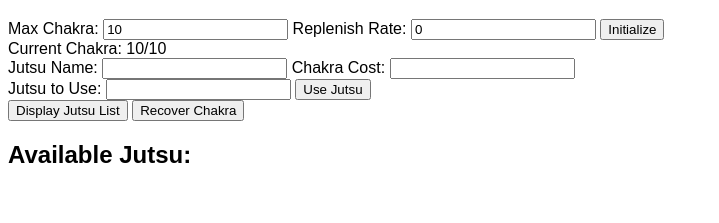
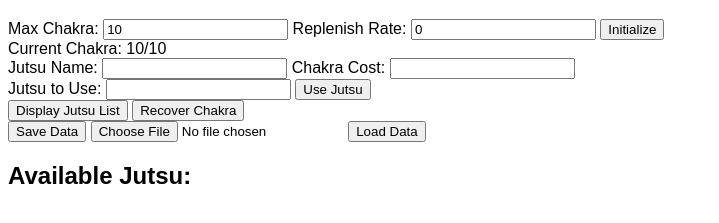
Before and after one commit to CodingOlive/Chakra-Tracker, a plain HTML site: page index.html in a window 1280 px wide. Shown: the part 61-284 px from the top of the page, without its empty margins (0-719 px from the left). Drawn offline with Linux system fonts and the light colour scheme.

Commit message:
Update index.html

```diff
--- a/index.html
+++ b/index.html
@@ -30,6 +30,11 @@
         <button onclick="displayJutsuList()">Display Jutsu List</button>
         <button onclick="recoverChakra()">Recover Chakra</button>
     </div>
+    <div>
+        <button onclick="saveData()">Save Data</button>
+        <input type="file" id="fileInput" accept=".txt">
+        <button onclick="loadData()">Load Data</button>
+    </div>
     <div id="jutsuList">
         <h2>Available Jutsu:</h2>
         <ul id="jutsuItems"></ul>
@@ -43,6 +48,7 @@
         const replenishRateInput = document.getElementById("replenishRate");
         const jutsuNameInput = document.getElementById("jutsuName");
         const jutsuCostInput = document.getElementById("jutsuCost");
+        const fileInput = document.getElementById("fileInput");
 
         function displayMessage(message, isError = true) {
             messageArea.textContent = message;
@@ -64,7 +70,6 @@
 
             chakraTracker = new ChakraTracker(maxChakra, replenishRate);
             updateDisplay();
-            saveData();
         }
 
         class ChakraTracker {
@@ -73,7 +78,7 @@
                 this.replenishRate = replenishRate;
                 this.currentChakra = this.maxChakra;
                 this.lastReplenishTime = Date.now();
-                this.jutsuList = JSON.parse(localStorage.getItem('jutsuList')) || {};
+                this.jutsuList = {}; // Initialize jutsuList here
             }
 
             replenish() {
@@ -169,23 +174,49 @@
 
         function saveData() {
             if (chakraTracker) {
-                localStorage.setItem('maxChakra', chakraTracker.maxChakra);
-                localStorage.setItem('replenishRate', chakraTracker.replenishRate);
-                localStorage.setItem('jutsuList', JSON.stringify(chakraTracker.jutsuList));
+                const data = {
+                    maxChakra: chakraTracker.maxChakra,
+                    replenishRate: chakraTracker.replenishRate,
+                    jutsuList: chakraTracker.jutsuList
+                };
+                const jsonData = JSON.stringify(data);
+                const blob = new Blob([jsonData], { type: "text/plain;charset=utf-8" });
+                const url = URL.createObjectURL(blob);
+
+                const link = document.createElement("a");
+                link.href = url;
+                link.download = "Chakra.txt"; // Set the filename to "Chakra.txt"
+                document.body.appendChild(link);
+                link.click();
+                document.body.removeChild(link);
             }
         }
 
         function loadData() {
-            const savedMaxChakra = localStorage.getItem('maxChakra');
-            const savedReplenishRate = localStorage.getItem('replenishRate');
+            const file = fileInput.files;
+            if (file) {
+                if (file.name!== "Chakra.txt") {
+                    displayMessage("Invalid file name. Please select 'Chakra.txt'.", true);
+                    return;
+                }
 
-            if (savedMaxChakra!== null) {
-                maxChakraInput.value = savedMaxChakra;
+                const reader = new FileReader();
+                reader.onload = function(event) {
+                    try {
+                        const data = JSON.parse(event.target.result);
+                        maxChakraInput.value = data.maxChakra;
+                        replenishRateInput.value = data.replenishRate;
+                        initializeTracker();
+                        chakraTracker.jutsuList = data.jutsuList;
+                        displayJutsuList();
+                    } catch (error) {
+                        displayMessage("Error loading data from file.", true);
+                    }
+                };
+                reader.readAsText(file);
+            } else {
+                displayMessage("No file selected.", true);
             }
-            if (savedReplenishRate!== null) {
-                replenishRateInput.value = savedReplenishRate;
-            }
-            initializeTracker();
         }
 
         function updateDisplay() {
@@ -205,7 +236,8 @@
             }
         });
 
-        loadData();
+        // Initialize the tracker when the page loads
+        initializeTracker();
         setInterval(updateDisplay, 1000);
     </script>
 </body>
```
